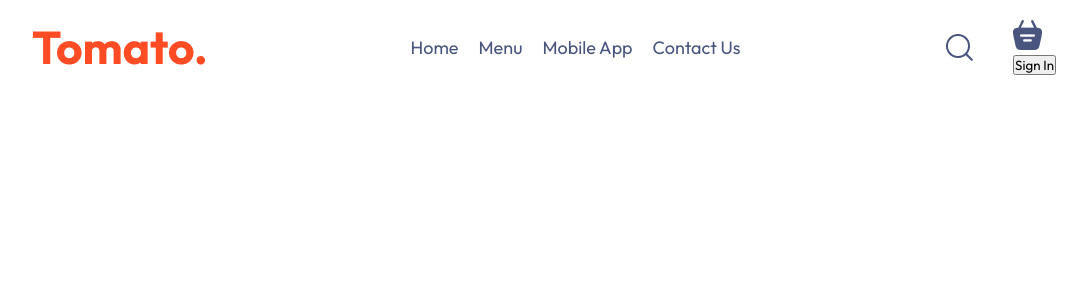
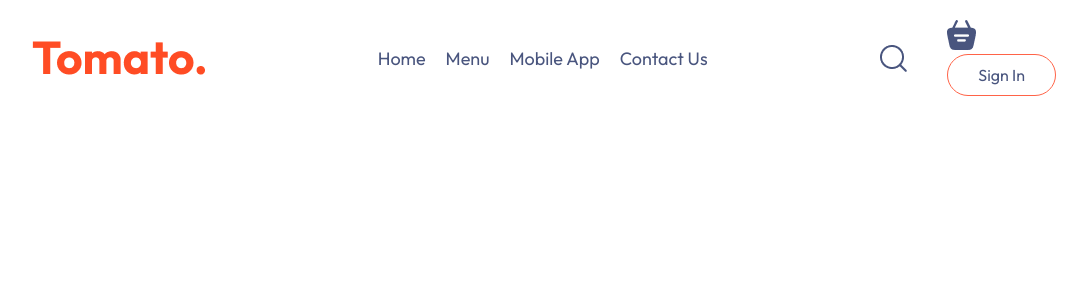
Before and after one commit to nooby6/food-del, a React (Vite) app in the folder frontend/: page / in a window 1280 px wide. Shown: the top 300 px of the page, without its empty margins (96-1183 px from the left). Built offline with nearby package versions, Linux system fonts and the light colour scheme.

Commit message:
feat(Navbar): add button styles and implement state for active menu item

```diff
--- a/frontend/src/components/Navbar/Navbar.css
+++ b/frontend/src/components/Navbar/Navbar.css
@@ -22,3 +22,18 @@
   gap: 40px;
   align-items: center;
 }
+
+.navbar button{
+  background: transparent;
+  font-size: 16px;
+  color: #49557e;
+  border: 1px solid tomato;
+  padding: 10px 30px;
+  border-radius: 50px;
+  cursor: pointer;
+  transition: 0.3s;
+}
+
+.navbar button:hover{
+  background-color: #fff4f2;
+}
--- a/frontend/src/components/Navbar/Navbar.jsx
+++ b/frontend/src/components/Navbar/Navbar.jsx
@@ -1,16 +1,20 @@
 // Desc: Navbar component for the app. This component is imported in App.jsx and rendered in the main app component.
+import React, { useState } from 'react';
 import './Navbar.css';
 import { assets } from '../../assets/assets';
 
 const Navbar = () => {
+
+  const [Menu, setMenu] = useState('Home');
+
   return (
     <div className='navbar'>
       <img src={assets.logo} alt="" className="log" />
       <ul className='navbar-menu'>
-        <li>Home</li>
-        <li>Menu</li>
-        <li>Mobile App</li>
-        <li>Contact Us</li>
+        <li className={Menu==="Home"?"active":""}>Home</li>
+        <li className={Menu===""}>Menu</li>
+        <li className={Menu===""}>Mobile App</li>
+        <li className={Menu===""}>Contact Us</li>
       </ul>
       <div className='navbar-right'>
         <img src={assets.search_icon} alt="" />
```
